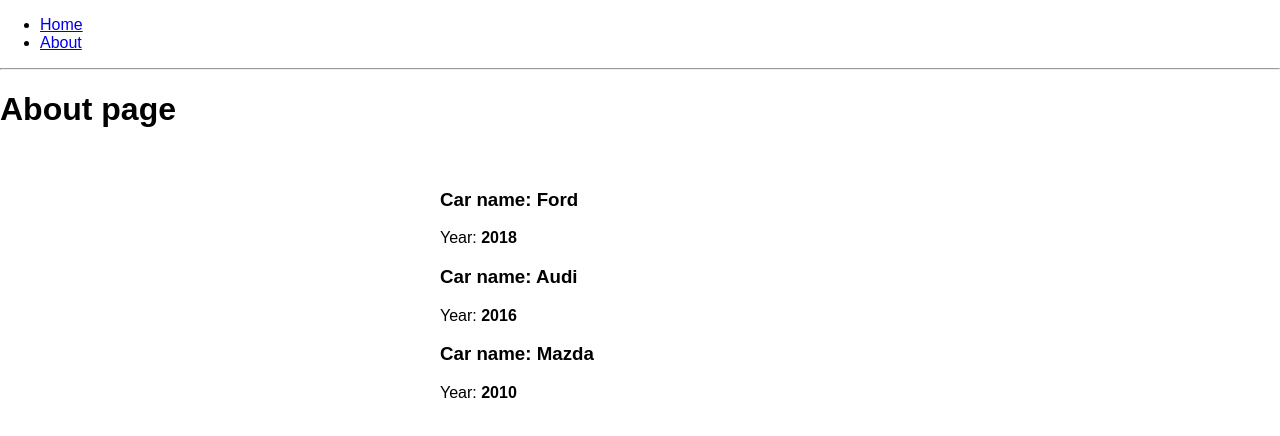
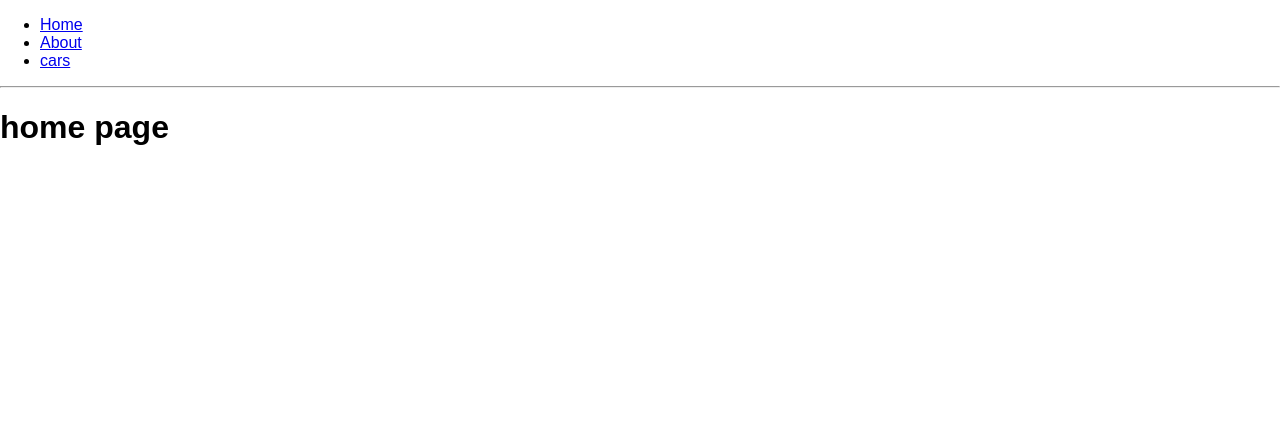
Before and after one commit to Ihornechypor/udemy_react_theory_part_3, a React app: page / in a window 1280 px wide. Shown: the top 436 px of the page. Built offline with nearby package versions, Linux system fonts and the light colour scheme.

Commit message:
lessin 61 route

```diff
--- a/package.json
+++ b/package.json
@@ -27,7 +27,7 @@
     "fs-extra": "3.0.1",
     "html-webpack-plugin": "2.29.0",
     "jest": "20.0.4",
-    "node-sass": "^4.9.0",
+    "node-sass": "^4.14.1",
     "object-assign": "4.1.1",
     "postcss-flexbugs-fixes": "3.2.0",
     "postcss-loader": "2.0.8",
@@ -38,7 +38,7 @@
     "react": "^16.4.1",
     "react-dev-utils": "^5.0.1",
     "react-dom": "^16.4.1",
-    "react-router-dom": "^4.3.1",
+    "react-router-dom": "^5.2.0",
     "resolve": "1.6.0",
     "sass-loader": "^7.0.3",
     "style-loader": "0.19.0",
--- a/src/App.js
+++ b/src/App.js
@@ -1,5 +1,6 @@
 import React, {Component} from 'react'
 import './App.scss'
+import {Route} from 'react-router-dom'
 import About from './About/About'
 import Cars from './Cars/Cars'
 
@@ -16,13 +17,18 @@
                 <li>
                   <a href="/about">About</a>
                 </li>
+              <li>
+                  <a href="/cars">cars</a>
+              </li>
           </ul>
         </nav>
 
         <hr/>
-        <About />
 
-        <Cars />
+
+        <Route path="/" exact render={() => <h1>home page</h1>}/>
+        <Route path="/about" component={About}/>
+        <Route path="/cars" component={Cars}/>
       </div>
     );
   }
```
Also changed, not shown: 2 other files (tests, documents, lock files or other folders). Lines whose indentation alone changed are shown as unchanged.
